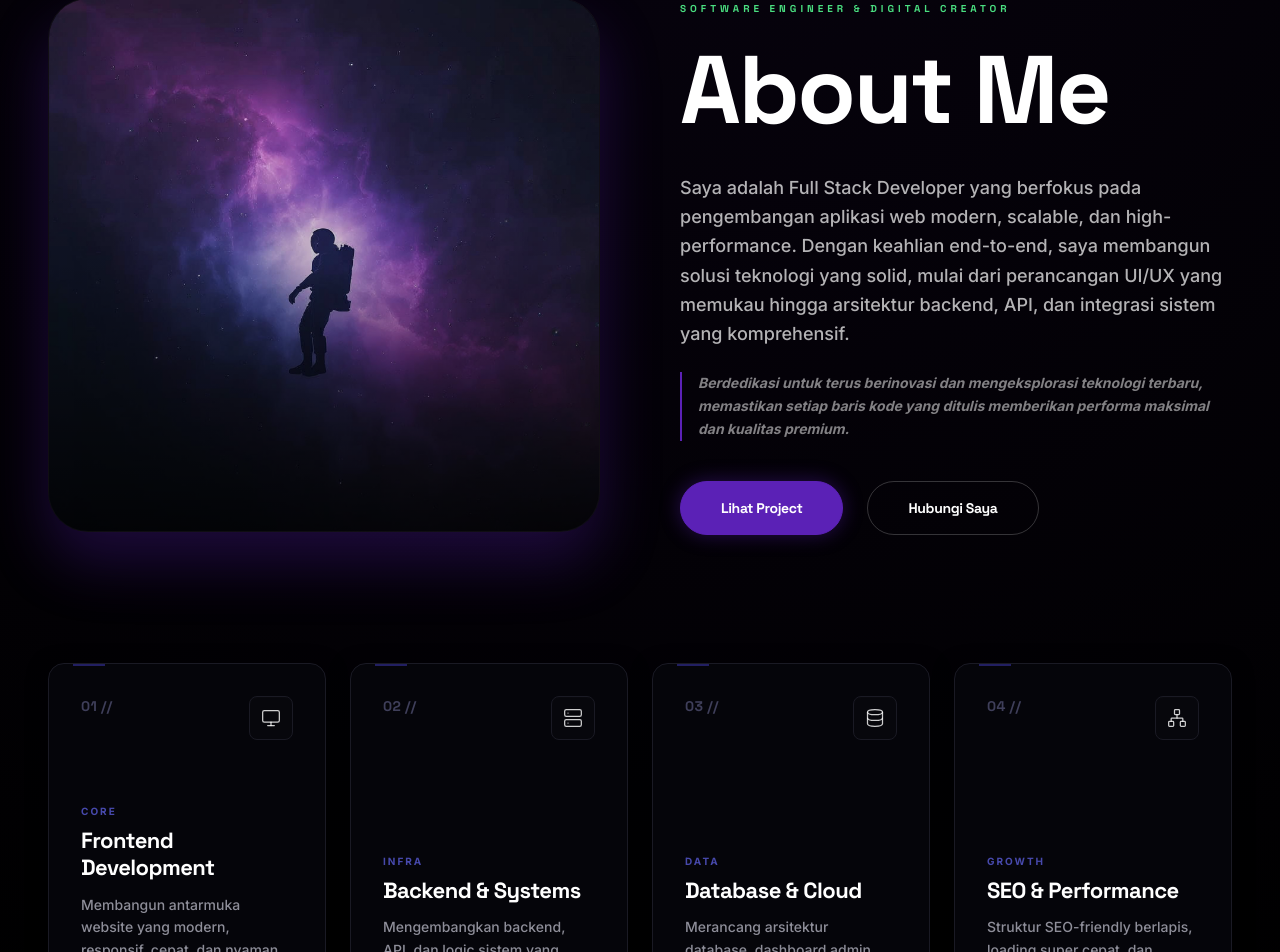
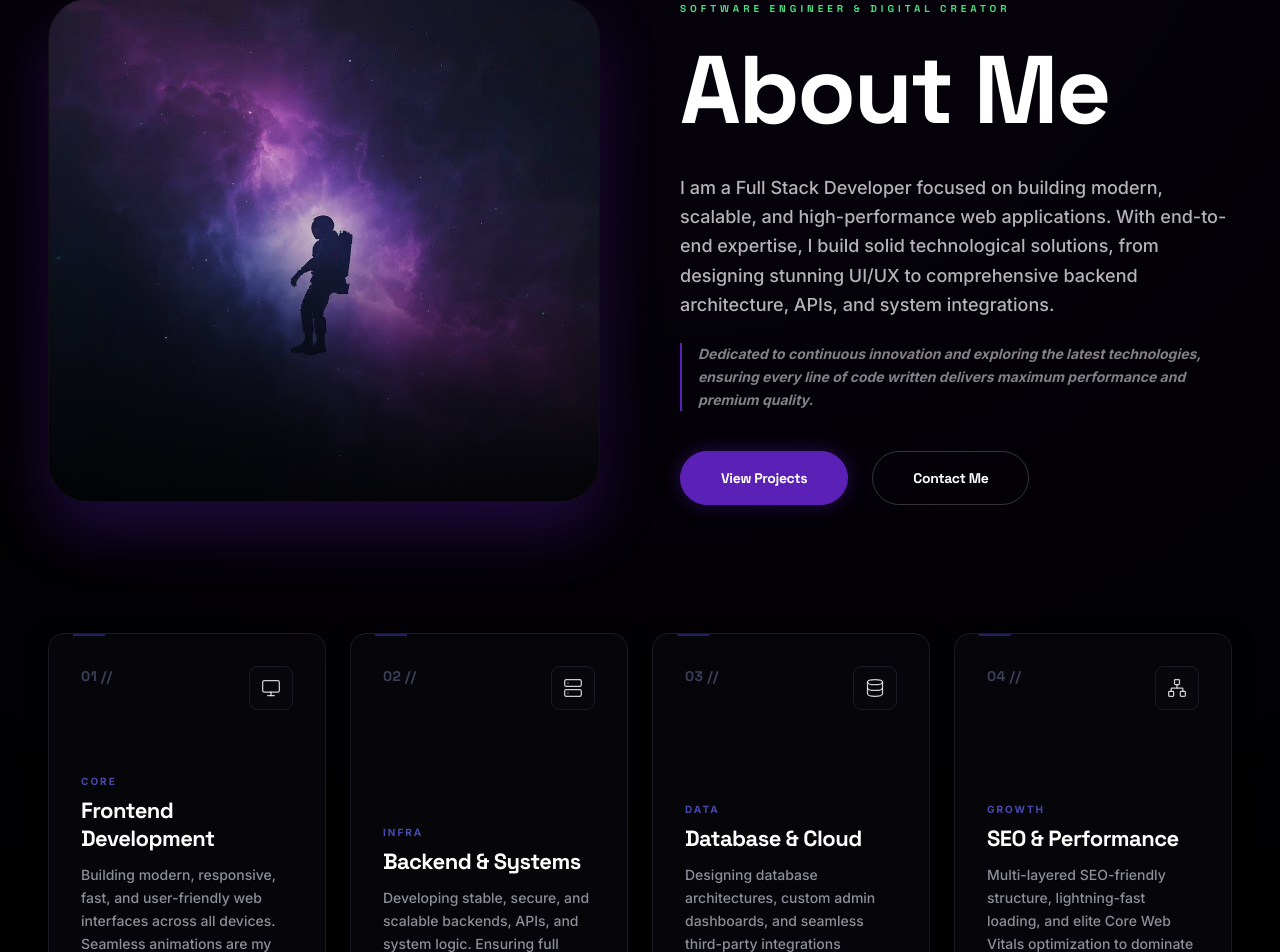
Before and after one commit to divorahim13/devdivo, a Next.js app: page / in a window 1280 px wide. Shown: the part 927-1879 px from the top of the page. Built offline with nearby package versions, Linux system fonts and the light colour scheme.

Commit message:
Translate portfolio content to full English

```diff
--- a/app/page.tsx
+++ b/app/page.tsx
@@ -140,7 +140,7 @@ const Hero = () => {
         {/* Mobile Layout Fallback */}
         <div className="lg:hidden relative z-30 w-full mt-auto space-y-6 text-center pb-8 pt-6 pointer-events-auto">
            <p className="text-white/90 text-sm md:text-base px-2 sm:px-10 font-medium drop-shadow-lg backdrop-blur-sm bg-black/20 p-4 rounded-3xl border border-white/5">
-            Full Stack Developer yang berfokus pada pengembangan aplikasi web modern dan berkinerja tinggi. Saya merancang antarmuka yang memadukan estetika dan fungsionalitas untuk pengalaman digital yang luar biasa.
+            Full Stack Developer focused on building modern, high-performance web applications. I design interfaces that seamlessly blend aesthetics with functionality for an exceptional digital experience.
           </p>
           <div className="flex justify-center gap-4">
              <button className="flex items-center gap-2 bg-[#5B21B6] text-white px-8 py-4 rounded-full font-bold shadow-[0_0_30px_rgba(91,33,182,0.6)] hover:bg-[#4C1D95] transition-colors">
@@ -185,7 +185,7 @@ const Hero = () => {
         className="absolute left-10 xl:left-20 top-1/2 -translate-y-1/2 max-w-[280px] hidden lg:block font-sans z-30 pointer-events-auto cursor-grab active:cursor-grabbing"
       >
         <p className="text-white/90 text-sm leading-relaxed mb-6 font-medium bg-black/30 backdrop-blur-md p-6 rounded-3xl border border-white/10 shadow-2xl">
-          Full Stack Developer yang berfokus pada pengembangan aplikasi web modern dan berkinerja tinggi. Saya merancang antarmuka yang memadukan estetika dan fungsionalitas untuk pengalaman digital yang luar biasa.
+          Full Stack Developer focused on building modern, high-performance web applications. I design interfaces that seamlessly blend aesthetics with functionality for an exceptional digital experience.
         </p>
         <div className="flex gap-4 px-2">
           {[Twitter, Instagram, Youtube].map((Icon, i) => (
@@ -213,7 +213,7 @@ const Hero = () => {
         className="absolute right-10 xl:right-20 top-1/2 -translate-y-1/2 max-w-[280px] hidden lg:block text-right font-sans z-30 pointer-events-auto cursor-grab active:cursor-grabbing"
       >
         <p className="text-white/90 text-sm leading-relaxed mb-8 font-medium bg-black/30 backdrop-blur-md p-6 rounded-3xl border border-white/10 shadow-2xl">
-          Membangun ekosistem digital yang komprehensif, mulai dari desain UI/UX yang dinamis, arsitektur sistem yang kompleks, hingga optimasi performa tingkat tinggi.
+          Building comprehensive digital ecosystems, from dynamic UI/UX design and complex system architectures to high-level performance optimization.
         </p>
         <motion.button
           whileHover={{ scale: 1.05 }}
@@ -238,28 +238,28 @@ const Hero = () => {
       num: '01',
       tag: 'CORE',
       title: 'Frontend Development',
-      description: 'Membangun antarmuka website yang modern, responsif, cepat, dan nyaman digunakan di semua perangkat. Animasi mulus adalah standar saya.',
+      description: 'Building modern, responsive, fast, and user-friendly web interfaces across all devices. Seamless animations are my standard.',
       icon: <Monitor strokeWidth={1.5} className="w-5 h-5 text-white/80 group-hover:text-white transition-colors duration-300" />,
     },
     {
       num: '02',
       tag: 'INFRA',
       title: 'Backend & Systems',
-      description: 'Mengembangkan backend, API, dan logic sistem yang stabil, aman, dan scalable. Memastikan perlindungan penuh lalu lintas data Anda.',
+      description: 'Developing stable, secure, and scalable backends, APIs, and system logic. Ensuring full protection of your data traffic.',
       icon: <Server strokeWidth={1.5} className="w-5 h-5 text-white/80 group-hover:text-white transition-colors duration-300" />,
     },
     {
       num: '03',
       tag: 'DATA',
       title: 'Database & Cloud',
-      description: 'Merancang arsitektur database, dashboard admin khusus, hingga integrasi mulus dengan pihak ketiga (Payment, Email, CRM).',
+      description: 'Designing database architectures, custom admin dashboards, and seamless third-party integrations (Payments, Emails, CRM).',
       icon: <Database strokeWidth={1.5} className="w-5 h-5 text-white/80 group-hover:text-white transition-colors duration-300" />,
     },
     {
       num: '04',
       tag: 'GROWTH',
       title: 'SEO & Performance',
-      description: 'Struktur SEO-friendly berlapis, loading super cepat, dan optimasi Core Web Vitals skala dewa untuk memenangkan pencarian Google.',
+      description: 'Multi-layered SEO-friendly structure, lightning-fast loading, and elite Core Web Vitals optimization to dominate Google search rankings.',
       icon: <Network strokeWidth={1.5} className="w-5 h-5 text-white/80 group-hover:text-white transition-colors duration-300" />,
     },
   ];
@@ -328,7 +328,7 @@ const Hero = () => {
               transition={{ delay: 0.15 }}
               className="text-white/70 text-base md:text-lg leading-relaxed mb-6 font-medium"
             >
-              Saya adalah Full Stack Developer yang berfokus pada pengembangan aplikasi web modern, scalable, dan high-performance. Dengan keahlian end-to-end, saya membangun solusi teknologi yang solid, mulai dari perancangan UI/UX yang memukau hingga arsitektur backend, API, dan integrasi sistem yang komprehensif.
+              I am a Full Stack Developer focused on building modern, scalable, and high-performance web applications. With end-to-end expertise, I build solid technological solutions, from designing stunning UI/UX to comprehensive backend architecture, APIs, and system integrations.
             </motion.p>
 
             <motion.p
@@ -338,7 +338,7 @@ const Hero = () => {
               transition={{ delay: 0.2 }}
               className="text-white/50 text-sm leading-relaxed mb-10 font-bold border-l-2 border-[#5B21B6] pl-4 italic"
             >
-              Berdedikasi untuk terus berinovasi dan mengeksplorasi teknologi terbaru, memastikan setiap baris kode yang ditulis memberikan performa maksimal dan kualitas premium.
+              Dedicated to continuous innovation and exploring the latest technologies, ensuring every line of code written delivers maximum performance and premium quality.
             </motion.p>
 
             <motion.div
@@ -349,10 +349,10 @@ const Hero = () => {
               className="flex flex-wrap gap-4 md:gap-6"
             >
               <a href="#work" className="bg-[#5B21B6] border border-[#5B21B6] text-white px-8 md:px-10 py-4 font-display rounded-full text-sm font-bold tracking-tight hover:bg-[#4C1D95] transition-all shadow-[0_0_20px_rgba(91,33,182,0.4)] text-center">
-                Lihat Project
+                View Projects
               </a>
               <a href="#contact" className="border border-white/20 text-white px-8 md:px-10 py-4 font-display rounded-full text-sm font-bold tracking-tight hover:bg-white/5 transition-all text-center">
-                Hubungi Saya
+                Contact Me
               </a>
             </motion.div>
           </div>
@@ -764,28 +764,28 @@ const ContactSection = () => {
   const benefits = [
     {
       icon: <Zap className="w-5 h-5 text-white/60 group-hover:text-white transition-colors" />,
-      title: "Performa & Efisiensi",
-      desc: "Mengutamakan kode yang bersih, efisien, dan optimasi arsitektur untuk memastikan aplikasi berjalan dengan performa terbaik."
+      title: "Performance & Efficiency",
+      desc: "Prioritizing clean, efficient code and architectural optimization to ensure applications run at peak performance."
     },
     {
       icon: <Shield className="w-5 h-5 text-white/60 group-hover:text-white transition-colors" />,
-      title: "Arsitektur Skalabel",
-      desc: "Merancang sistem yang mumpuni untuk pertumbuhan jangka panjang, dengan struktur database dan cloud yang aman."
+      title: "Scalable Architecture",
+      desc: "Designing robust systems built for long-term growth, with secure database and cloud structures."
     },
     {
       icon: <MousePointer2 className="w-5 h-5 text-white/60 group-hover:text-white transition-colors" />,
       title: "End-to-End Development",
-      desc: "Mampu menguasai seluruh siklus pengembangan, mulai dari desain antarmuka, interaktif frontend, hingga integrasi backend."
+      desc: "Mastering the entire development life cycle, from interface design and interactive frontends to backend integration."
     },
     {
       icon: <Brush className="w-5 h-5 text-white/60 group-hover:text-white transition-colors" />,
-      title: "UI/UX & Animasi Premium",
-      desc: "Fokus pada detail visual dan interaksi pengguna yang modern, memanfaatkan prinsip desain mutakhir."
+      title: "UI/UX & Premium Animations",
+      desc: "Focusing on visual details and modern user interactions, utilizing cutting-edge design principles."
     },
     {
       icon: <Handshake className="w-5 h-5 text-white/60 group-hover:text-white transition-colors" />,
       title: "Continuous Learning",
-      desc: "Berdedikasi untuk terus mengeksplorasi teknologi terbaru, memastikan implementasi stack teknologi yang relevan."
+      desc: "Dedicated to continuously exploring the latest technologies, ensuring the implementation of relevant tech stacks."
     }
   ];
 
@@ -835,7 +835,7 @@ const ContactSection = () => {
 
           {/* Why Work With Me Section */}
           <div className="relative max-w-lg w-full flex flex-col gap-5 mt-4">
-            <h3 className="text-white/40 font-display font-bold text-[10px] uppercase tracking-[0.2em] pl-1">Nilai Utama & Etos Kerja</h3>
+            <h3 className="text-white/40 font-display font-bold text-[10px] uppercase tracking-[0.2em] pl-1">Core Values & Work Ethic</h3>
             <div className="flex flex-col gap-3">
               {benefits.map((benefit, i) => (
                 <motion.div
```
